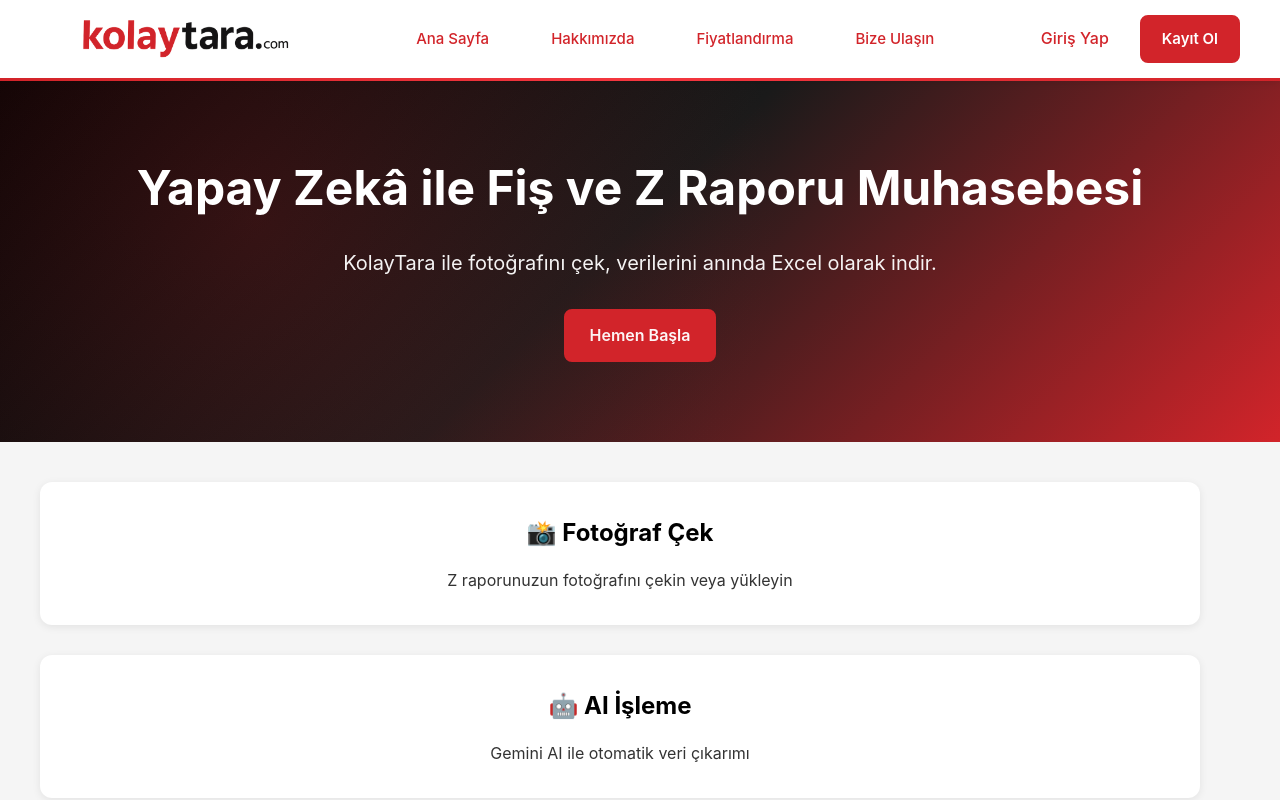
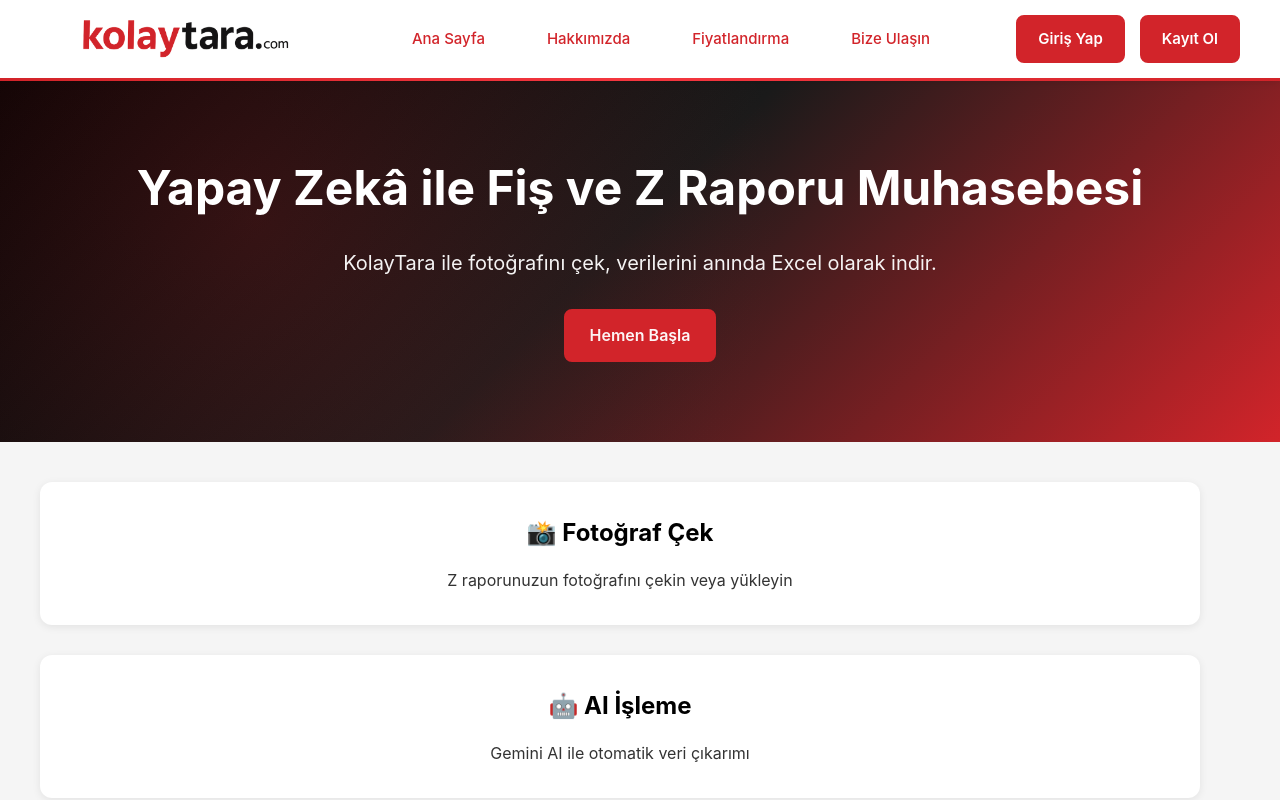
Before and after one commit to goktugyigit/kolaytara, a website: page public/index.html in a window 1280 px wide. Shown: the top 800 px of the page. Drawn offline with Linux system fonts and the light colour scheme.

Commit message:
Fix: Ana sayfada Giriş Yap butonu normal stil

```diff
--- a/public/index.html
+++ b/public/index.html
@@ -20,7 +20,7 @@
       <a href="#iletisim" class="nav-menu-link">Bize Ulaşın</a>
     </div>
     <div class="nav-links">
-      <a href="login.html">Giriş Yap</a>
+      <a href="login.html" class="btn">Giriş Yap</a>
       <a href="register.html" class="btn">Kayıt Ol</a>
     </div>
   </nav>
```
